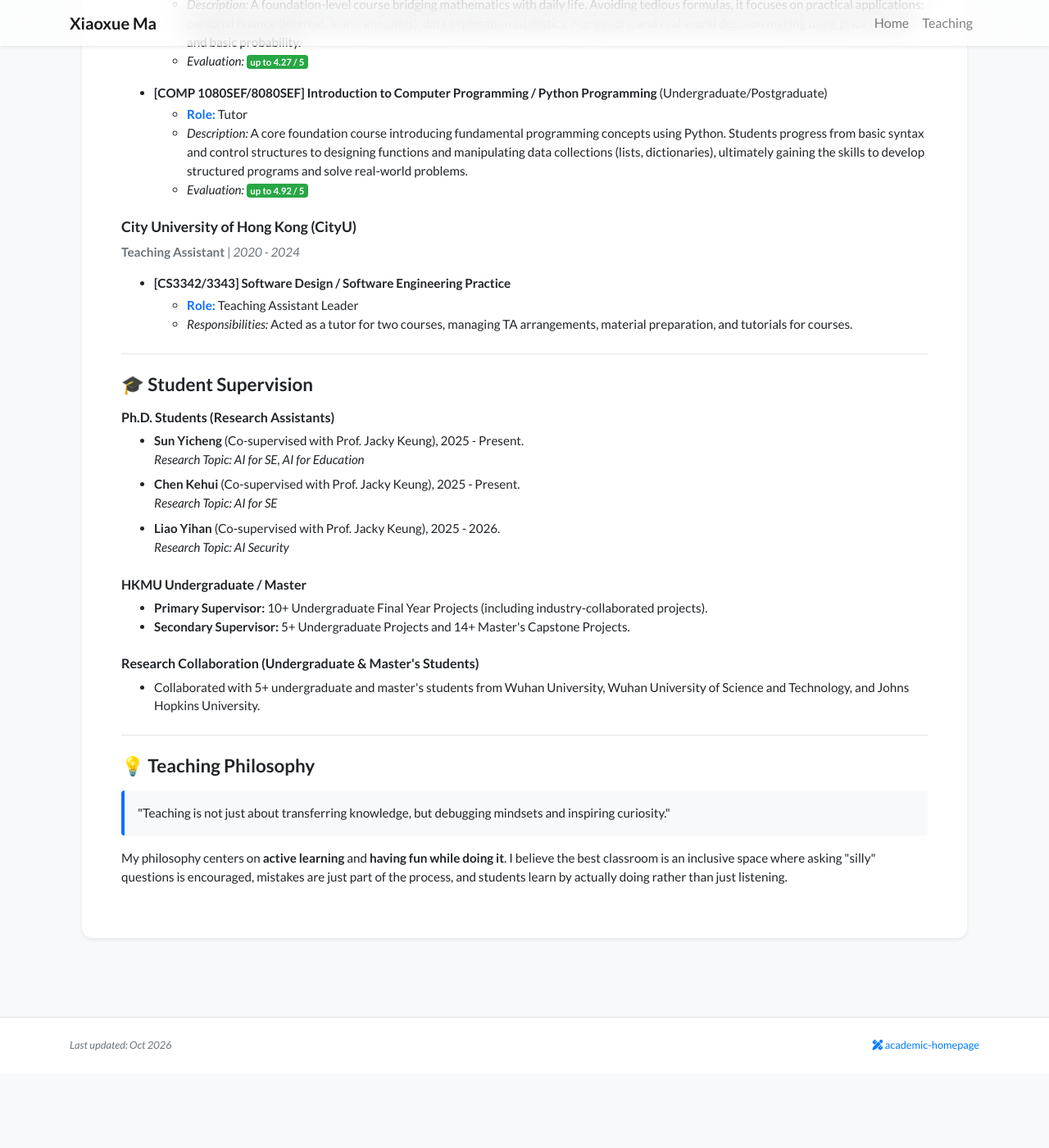
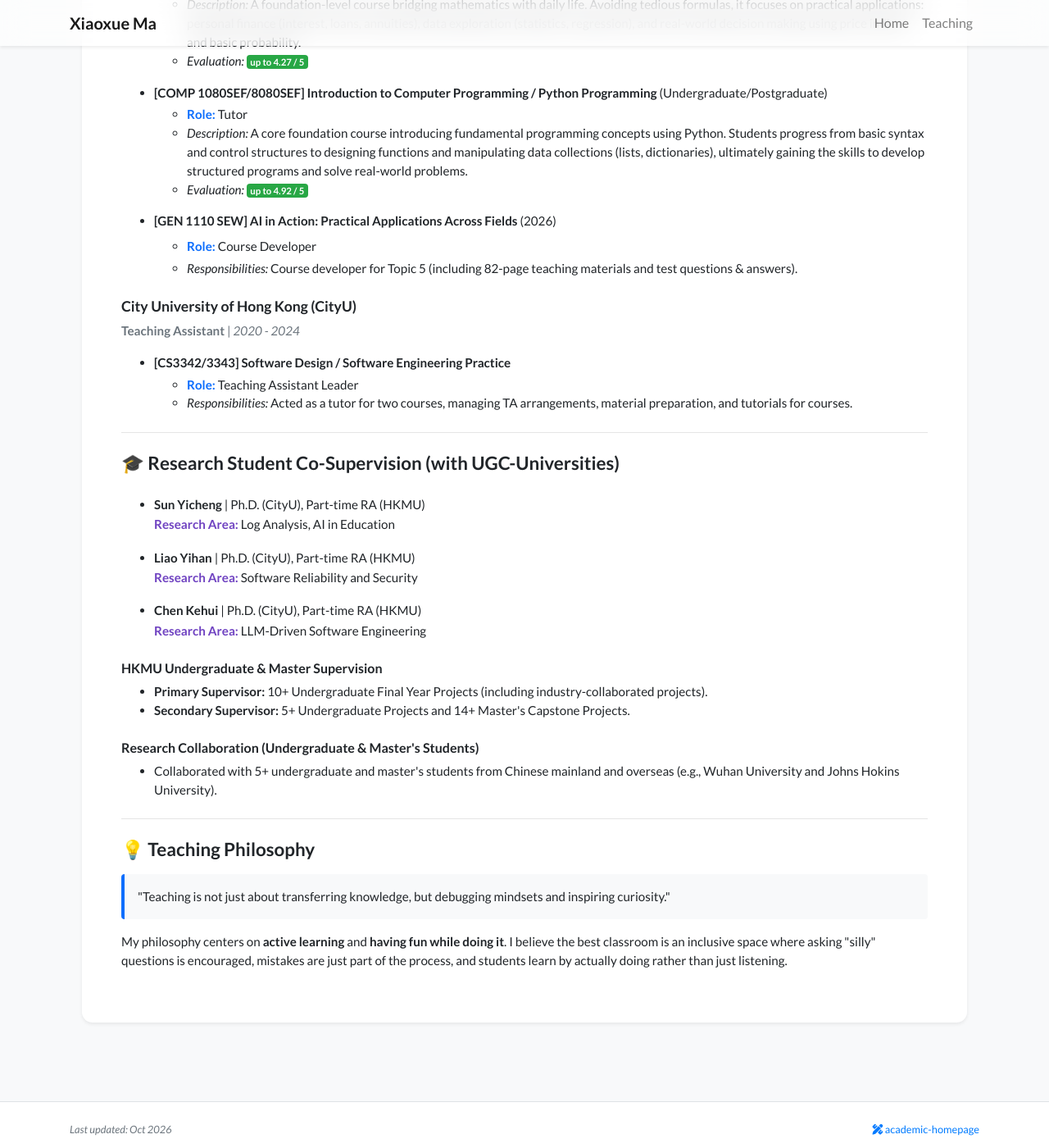
Before and after one commit to xiaoxuemakayley/xiaoxuemakayley.github.io, a Jekyll site: the page built from teaching.html, in a window 1280 px wide and 1400 px high, scrolled down 787 px. Shown: the whole window at 82% size. Built offline with Jekyll 4.4.1, drawn with Linux system fonts in a browser that asks for light colours; nearby versions of some CDN libraries; a style sheet for code colours, icons or effects is not loaded; before the commit the page ends 2096 px from its top, so only the background shows below that.

Commit message:
Update teaching.html

```diff
--- a/teaching.html
+++ b/teaching.html
@@ -67,6 +67,14 @@ permalink: /teaching/
                     <li><em>Evaluation:</em> <span class="badge bg-success text-white">up to 4.92 / 5</span></li>
                 </ul>
             </li>
+            <li class="mb-4">
+                <strong>[GEN 1110 SEW] AI in Action: Practical Applications Across Fields</strong> (2026)
+                <ul class="mt-2">
+                    <li><strong style="color: #0d6efd;">Role:</strong> Course Developer</li>
+                    <li class="mt-1"><em>Responsibilities:</em> Course developer for Topic 5 (including 82-page teaching materials and test questions & answers).</li>
+                </ul>
+            </li>
+        </ul>
         </ul>
 
         <h4 class="mt-4 mb-2" style="font-weight: 600; font-size: 1.1rem;">City University of Hong Kong (CityU)</h4>
@@ -83,16 +91,23 @@ permalink: /teaching/
 
         <hr class="my-4">
 
-        <h2 id="student-supervision" class="mb-3" style="font-size: 1.4rem; font-weight: 600;">🎓 Student Supervision</h2>
-
-        <h5 class="mt-3 mb-2" style="font-weight: 600; font-size: 1rem;">Ph.D. Students (Research Assistants)</h5>
-        <ul style="font-size: 0.95rem;">
-            <li><strong>Sun Yicheng</strong> (Co-supervised with Prof. Jacky Keung), 2025 - Present. <br> <em>Research Topic: AI for SE, AI for Education</em></li>
-            <li class="mt-2"><strong>Chen Kehui</strong> (Co-supervised with Prof. Jacky Keung), 2025 - Present. <br> <em>Research Topic: AI for SE</em></li>
-            <li class="mt-2"><strong>Liao Yihan</strong> (Co-supervised with Prof. Jacky Keung), 2025 - 2026. <br> <em>Research Topic: AI Security</em></li>
+        <h2 id="student-supervision" class="mb-4" style="font-size: 1.4rem; font-weight: 600;">🎓 Research Student Co-Supervision (with UGC-Universities)</h2>
+        <ul style="font-size: 0.95rem; line-height: 1.6;">
+            <li class="mb-3">
+                <strong>Sun Yicheng</strong> | Ph.D. (CityU), Part-time RA (HKMU)
+                <br><strong style="color: #6f42c1;">Research Area:</strong> Log Analysis, AI in Education
+            </li>
+            <li class="mb-3">
+                <strong>Liao Yihan</strong> | Ph.D. (CityU), Part-time RA (HKMU)
+                <br><strong style="color: #6f42c1;">Research Area:</strong> Software Reliability and Security
+            </li>
+            <li class="mb-3">
+                <strong>Chen Kehui</strong> | Ph.D. (CityU), Part-time RA (HKMU)
+                <br><strong style="color: #6f42c1;">Research Area:</strong> LLM-Driven Software Engineering
+            </li>
         </ul>
 
-        <h5 class="mt-4 mb-2" style="font-weight: 600; font-size: 1rem;">HKMU Undergraduate / Master</h5>
+        <h5 class="mt-4 mb-2" style="font-weight: 600; font-size: 1rem;">HKMU Undergraduate & Master Supervision</h5>
         <ul style="font-size: 0.95rem;">
             <li><strong>Primary Supervisor:</strong> 10+ Undergraduate Final Year Projects (including industry-collaborated projects).</li>
             <li><strong>Secondary Supervisor:</strong> 5+ Undergraduate Projects and 14+ Master's Capstone Projects.</li>
@@ -100,7 +115,7 @@ permalink: /teaching/
 
         <h5 class="mt-4 mb-2" style="font-weight: 600; font-size: 1rem;">Research Collaboration (Undergraduate & Master's Students)</h5>
         <ul style="font-size: 0.95rem;">
-            <li>Collaborated with 5+ undergraduate and master's students from Wuhan University, Wuhan University of Science and Technology, and Johns Hopkins University.</li>
+            <li>Collaborated with 5+ undergraduate and master's students from Chinese mainland and overseas (e.g., Wuhan University and Johns Hokins University).</li>
         </ul>
 
         <hr class="my-4">
```
